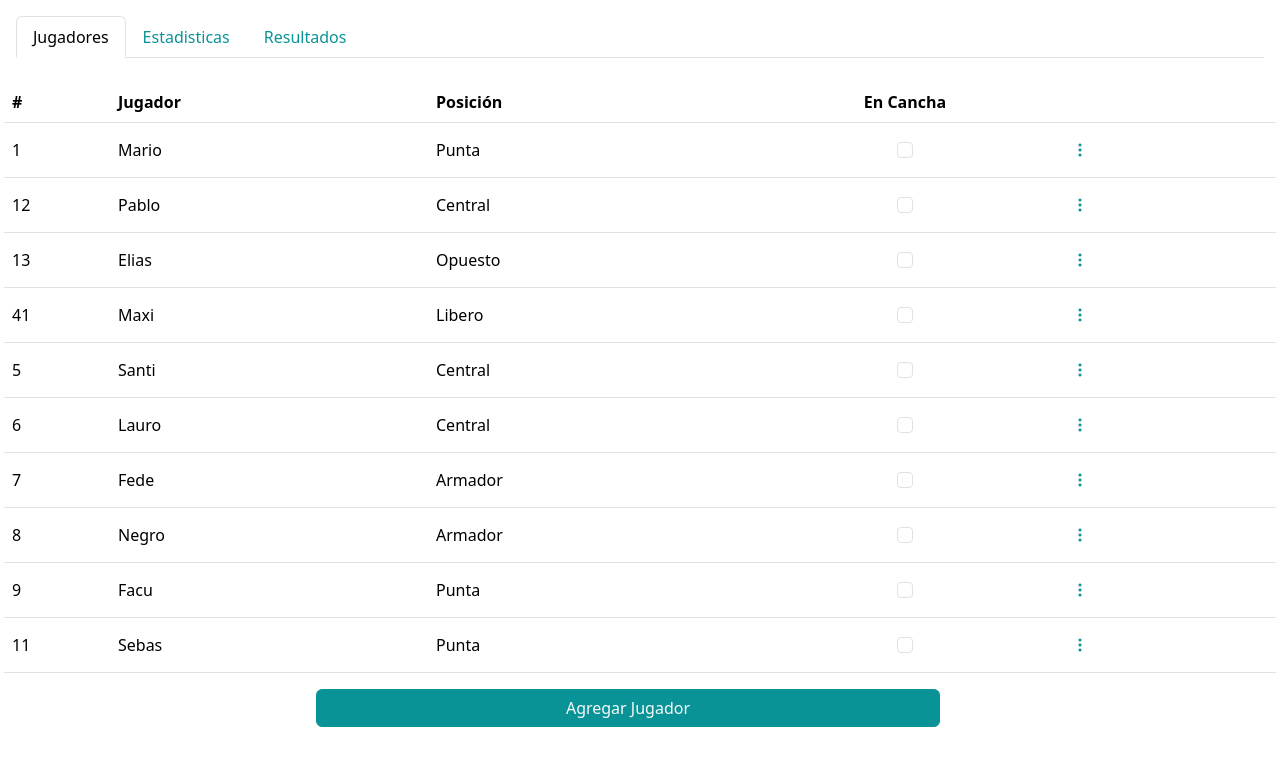
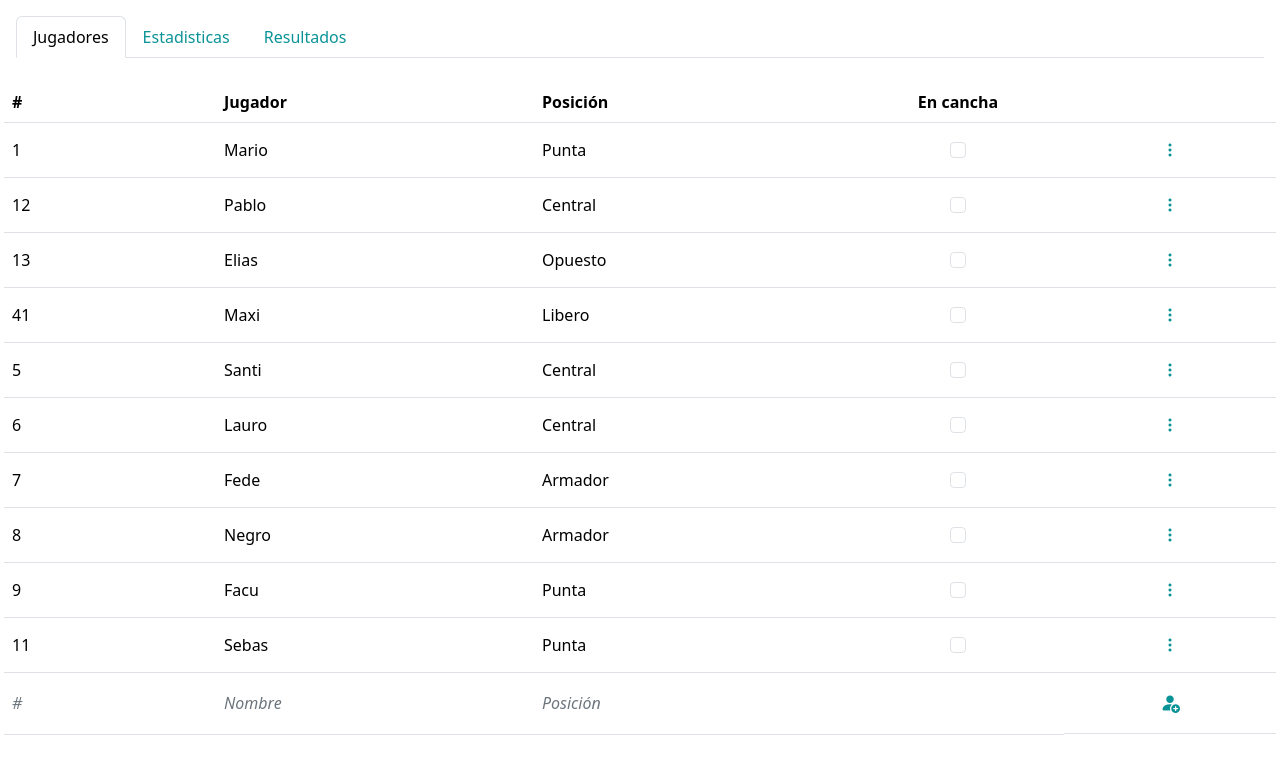
Before and after one commit to pascuapablo/EstadisticasVoley, a React (Create React App) app: page / in a window 1280 px wide. Shown: the top 774 px of the page. Built offline with nearby package versions, Linux system fonts and the light colour scheme; a small style sheet from the web is missing.

Commit message:
add local storage

```diff
--- a/src/App.js
+++ b/src/App.js
@@ -1,12 +1,13 @@
-import React, {useState} from 'react';
-import PlayerInput from "./PlayerInput";
+import React, {useEffect, useState} from 'react';
 import PlayerList from "./PlayerList";
 import StatsInput from "./StatsInput";
 import StatsResults from "./StatsResults";
 import {Row, Tab, Tabs} from "react-bootstrap";
+import PlayerInput from "./PlayerInput";
 
 function App() {
-    const [players, setPlayers] = useState([
+    const [players, setPlayers] = useState(() => {
+        return JSON.parse(localStorage.getItem("players")) || [
             {name: 'Mario', position: 'Punta', isInCourt: false, number: 1},
             {name: 'Pablo', position: 'Central', isInCourt: false, number: 12},
             {name: 'Elias', position: 'Opuesto', isInCourt: false, number: 13},
@@ -17,9 +18,14 @@ function App() {
             {name: 'Negro', position: 'Armador', isInCourt: false, number: 8},
             {name: 'Facu', position: 'Punta', isInCourt: false, number: 9},
             {name: 'Sebas', position: 'Punta', isInCourt: false, number: 11},
-    ]);
+        ]
+    });
 
-    const [stats, setStats] = useState([]);
+    const [stats, setStats] = useState(() => {
+        return JSON.parse(localStorage.getItem("stats")) || []
+    });
+
+
 
     const editPlayer = (oldPlayerIndex, newPlayer) => {
         players.splice(oldPlayerIndex, 1, newPlayer)
@@ -32,10 +38,19 @@ function App() {
 
     }
 
+    const addPlayer = (player) =>{
+        setPlayers([...players,player])
+    }
+
     const deletePlayer = (index) => {
         players.splice(index, 1)
         setPlayers([...players]);
     }
+
+    useEffect(() => {
+        localStorage.setItem("players", JSON.stringify(players));
+        localStorage.setItem("stats", JSON.stringify(stats));
+    }, [players, stats]);
 
     return (
         <div className="col m-3">
@@ -46,10 +61,7 @@ function App() {
             >
                 <Tab eventKey="tab1" title="Jugadores ">
                     <Row>
-                        <PlayerList players={players} onDeletePlayer={deletePlayer} onEditPlayer={editPlayer}/>
-                    </Row>
-                    <Row>
-                        <PlayerInput onAddPlayer={editPlayer}/>
+                        <PlayerList players={players} onDeletePlayer={deletePlayer} onEditPlayer={editPlayer} onAddPlayer={addPlayer}/>
                     </Row>
 
 
--- a/src/PlayerInput.js
+++ b/src/PlayerInput.js
@@ -1,47 +1,34 @@
 import React, {useState} from 'react';
-import {Button, Form, Modal, Row} from "react-bootstrap";
-import * as PropTypes from "prop-types";
+import {Button, Form, Modal} from "react-bootstrap";
 
-function Mo(props) {
-    return null;
-}
 
-Mo.propTypes = {
-    show: PropTypes.bool,
-    onHide: PropTypes.func,
-    children: PropTypes.node
-};
-
-function PlayerInput({onAddPlayer}) {
+function PlayerInput({onAddPlayer, onCancel, show}) {
     const [playerName, setPlayerName] = useState('');
     const [playerNumber, setPlayerNumber] = useState('');
     const [playerPosition, setPlayerPosition] = useState('');
-    const [show, setShow] = useState(false);
 
-    const handleClose = () => setShow(false);
-    const handleShow = () => setShow(true);
+    const cleanState = () => {
+        setPlayerName("");
+        setPlayerPosition("");
+        setPlayerNumber("")
+    }
 
     const handleSubmit = (e) => {
         console.log(e)
         console.log(playerNumber, playerName, playerPosition)
-        onAddPlayer(playerName, playerPosition,playerNumber)
+        onAddPlayer(playerName,  playerPosition,  playerNumber)
 
-        handleClose()
-    }
-    const addPlayer = () => {
-        onAddPlayer(playerName, playerPosition);
-        setPlayerName('');
-        setPlayerPosition('');
+        cleanState()
     }
 
+    const handleCancel = () => {
 
+        onCancel()
+        cleanState()
+    }
     return (
         <>
-            <Row className={"justify-content-center"}>
-                <Button className={"btn btn-primary col-sm-6 text-light"} onClick={handleShow}>Agregar Jugador</Button>
-                {/*<Button className={"btn btn-primary col-sm-6"} onClick={addPlayer}>Agregar Jugador</Button>*/}
-            </Row>
-            <Modal show={show} onHide={handleClose} fullscreen={true}>
+            <Modal show={show} onHide={handleCancel} fullscreen={true}>
                 <Modal.Header closeButton>
                     <Modal.Title>Agregar jugador</Modal.Title>
                 </Modal.Header>
@@ -51,12 +38,12 @@ function PlayerInput({onAddPlayer}) {
                             <Form.Control type="text" placeholder="Nombre" value={playerName}
                                           onChange={e => setPlayerName(e.target.value)}/>
                         </Form.Group>
-                        <Form.Select className={"mb-3 "} value={playerPosition} style={{color:"#212529"}}
+                        <Form.Select className={"mb-3 "} value={playerPosition} style={{color: "#212529"}}
                                      onChange={e => setPlayerPosition(e.target.value)}>
-                            <option value="" disabled style={{ display: 'none'}} >
+                            <option value="" disabled style={{display: 'none'}}>
                                 Posición
                             </option>
-                            <option value={"Armador"} >Armador</option>
+                            <option value={"Armador"}>Armador</option>
                             <option value={"Punta"}>Punta</option>
                             <option value={"Central"}>Central</option>
                             <option value={"Opuesto"}>Opuesto</option>
@@ -72,7 +59,7 @@ function PlayerInput({onAddPlayer}) {
 
                 </Modal.Body>
                 <Modal.Footer>
-                    <Button variant="secondary" onClick={handleClose}>
+                    <Button variant="secondary" onClick={handleCancel}>
                         cerrar
                     </Button>
                     <Button variant="primary" className={"text-light"} onClick={handleSubmit}>
--- a/src/PlayerList.js
+++ b/src/PlayerList.js
@@ -1,12 +1,14 @@
 import React, {useState} from 'react';
-import {Button, Dropdown, Form, Row} from "react-bootstrap";
+import {Button, Dropdown, Form} from "react-bootstrap";
 import CustomToggle from "./CustomToggle";
+import PlayerInput from "./PlayerInput";
 
-function PlayerList({players, onEditPlayer, onDeletePlayer}) {
+function PlayerList({players, onEditPlayer, onDeletePlayer, onAddPlayer}) {
     const [playerBeingEdited, setPlayerBeingEdited] = useState("");
     const [playerName, setPlayerName] = useState('');
     const [playerNumber, setPlayerNumber] = useState('');
     const [playerPosition, setPlayerPosition] = useState('');
+    const [showModal, setShowModal] = useState(false);
     const handleEdit = (index) => {
         const player = players[index];
         setPlayerBeingEdited(player.name);
@@ -15,7 +17,6 @@ function PlayerList({players, onEditPlayer, onDeletePlayer}) {
         setPlayerPosition(player.position)
     };
     const onToggleInCancha = (index, status) => {
-
         onEditPlayer(index, {
             name: players[index].name,
             position: players[index].position,
@@ -24,12 +25,6 @@ function PlayerList({players, onEditPlayer, onDeletePlayer}) {
         })
     }
 
-    function exitEdit() {
-        setPlayerBeingEdited("")
-        setPlayerName("");
-        setPlayerNumber("");
-        setPlayerPosition("")
-    }
 
     const handleSave = (index) => {
         const player = players[index]
@@ -39,25 +34,36 @@ function PlayerList({players, onEditPlayer, onDeletePlayer}) {
             position: playerPosition,
             isInCourt: player.isInCourt
         })
-        exitEdit()
-    };
-    const handleCancel = () => {
-        setPlayerBeingEdited(null);
+        cleanState()
     };
 
-    const handleAdd = () => {
+    const handleAddPlayer = (name, position, number) => {
+        onAddPlayer({
+            name: name,
+            position: position,
+            number: number,
+            isInCourt: false
+        })
+        cleanState()
 
+    }
 
-        setPlayerBeingEdited("Pablo");
-    };
+    function cleanState() {
+        setPlayerBeingEdited("")
+        setPlayerName("");
+        setPlayerNumber("");
+        setPlayerPosition("")
+        setShowModal(false)
+    }
+
 
     return (<table className="table table-lg tablePlayerList">
         <thead>
         <tr>
-            <th className={"col-1"}>#</th>
+            <th className={"col-2"}>#</th>
             <th className={"col-3"}>Jugador</th>
             <th className={"col-3"}>Posición</th>
-            <th className={"col-3 text-center"}>En Cancha</th>
+            <th className={"col-2 text-center"}>En cancha</th>
             <th className={"col-2"}></th>
         </tr>
         </thead>
@@ -73,7 +79,7 @@ function PlayerList({players, onEditPlayer, onDeletePlayer}) {
                         <Form.Control type="text" placeholder="" value={playerName}
                                       onChange={e => setPlayerName(e.target.value)}/>} </td>
                     <td>{playerBeingEdited !== player.name ? player.position :
-                        <Form.Select  value={playerPosition}
+                        <Form.Select value={playerPosition}
                                      onChange={e => setPlayerPosition(e.target.value)}>
                             <option value="" disabled style={{display: 'none'}}>
                                 Posición
@@ -90,19 +96,19 @@ function PlayerList({players, onEditPlayer, onDeletePlayer}) {
                     <td className={"text-center"}>
                         <input
                             type="checkbox"
-                            checked={player.isInCancha}
+                            checked={player.isInCourt}
                             onChange={(e) => {
                                 onToggleInCancha(index, e.target.checked);
                             }}
                             className={"form-check-input"}
                         />
                     </td>
-                    <td>
+                    <td className={"text-center"}>
                         {playerBeingEdited !== player.name ?
                             <Dropdown>
                                 <Dropdown.Toggle as={CustomToggle}>
                                 </Dropdown.Toggle>
-                                <Dropdown.Menu size="sm" title="asdas">
+                                <Dropdown.Menu size="sm">
                                     <Dropdown.Item>
                                         <Button variant="" className={"text-secondary"} onClick={() => {
                                             handleEdit(index)
@@ -120,13 +126,13 @@ function PlayerList({players, onEditPlayer, onDeletePlayer}) {
                                 </Dropdown.Menu>
                             </Dropdown>
                             :
-                            <div className={"d-flex"}>
+                            <div className={"d-flex justify-content-around"}>
                                 <Button onClick={() => {
                                     handleSave(index)
                                 }} variant="" className={"text-success"}><i className="bi bi-check-circle-fill"></i>
                                 </Button>
                                 <Button variant="" className={"text-danger"} onClick={() => {
-                                    exitEdit()
+                                    cleanState()
                                 }}><i className="bi bi-x-circle-fill"></i>
                                 </Button>
                             </div>
@@ -137,9 +143,26 @@ function PlayerList({players, onEditPlayer, onDeletePlayer}) {
                 </tr>
             )
         )}
+
+        <tr>
+            <td className={"fst-italic text-secondary"}>#</td>
+            <td className={"fst-italic text-secondary"}>Nombre</td>
+            <td className={"fst-italic text-secondary"}>Posición</td>
+            <td></td>
+            <td className={"d-flex justify-content-around"}>
+                <Button variant="" onClick={() => {
+                    setShowModal(true)
+                }}>
+                    <i className="bi bi-person-fill-add text-primary fs-5"></i>
+                </Button>
+                <PlayerInput show={showModal} onAddPlayer={handleAddPlayer} onCancel={() => {
+                    setShowModal(false)
+                }}
+                ></PlayerInput>
+            </td>
+        </tr>
         </tbody>
-    </table>)
-        ;
+    </table>);
 }
 
 export default PlayerList;
--- a/src/StatsInput.js
+++ b/src/StatsInput.js
@@ -1,4 +1,5 @@
 import React from 'react';
+import {Button, Row} from "react-bootstrap";
 
 
 function StatsInput({players, onAddStats}) {
@@ -9,6 +10,9 @@ function StatsInput({players, onAddStats}) {
 
 
     return (
+        <>
+
+            <Row>
                 <div className={"table-responsive tableFixHead"}>
                     <table className="table table-striped ">
                         <thead>
@@ -263,6 +267,8 @@ function StatsInput({players, onAddStats}) {
                         </tbody>
                     </table>
                 </div>
+            </Row>
+        </>
     )
         ;
 }
```
Also changed, not shown: 1 other file (tests, documents, lock files or other folders). Lines whose indentation alone changed are shown as unchanged.
